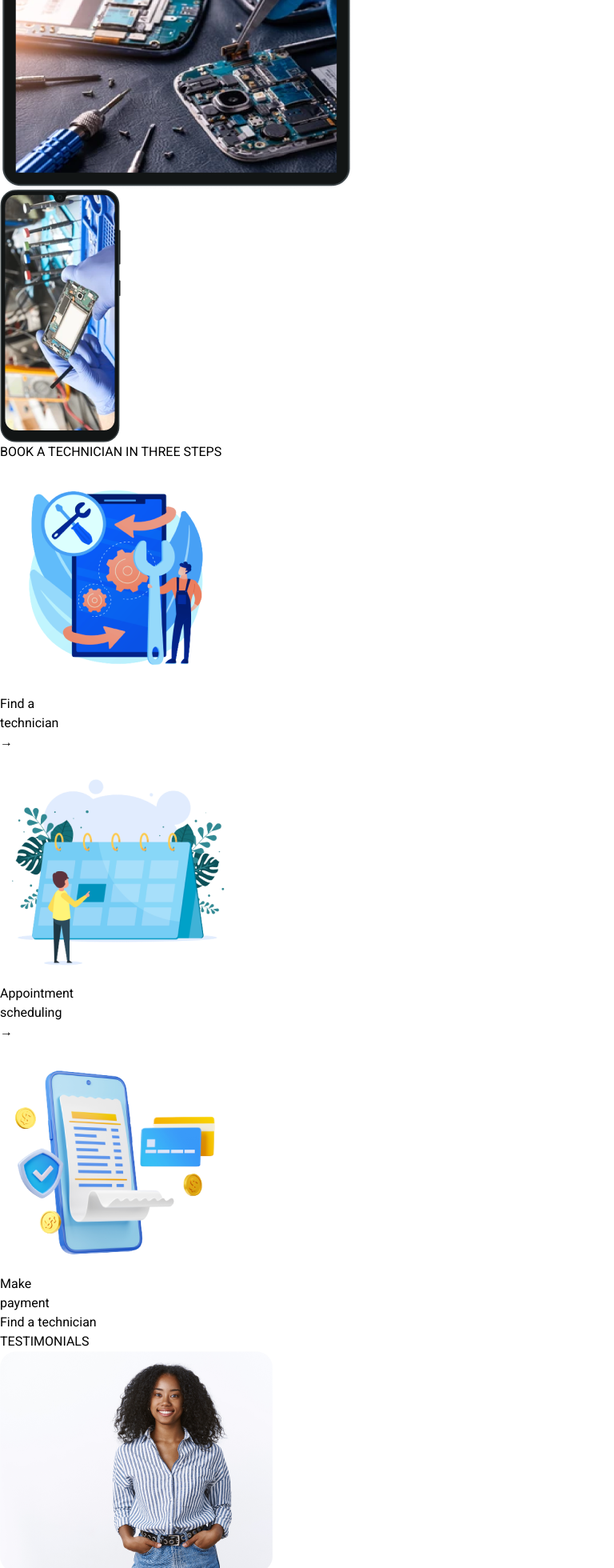
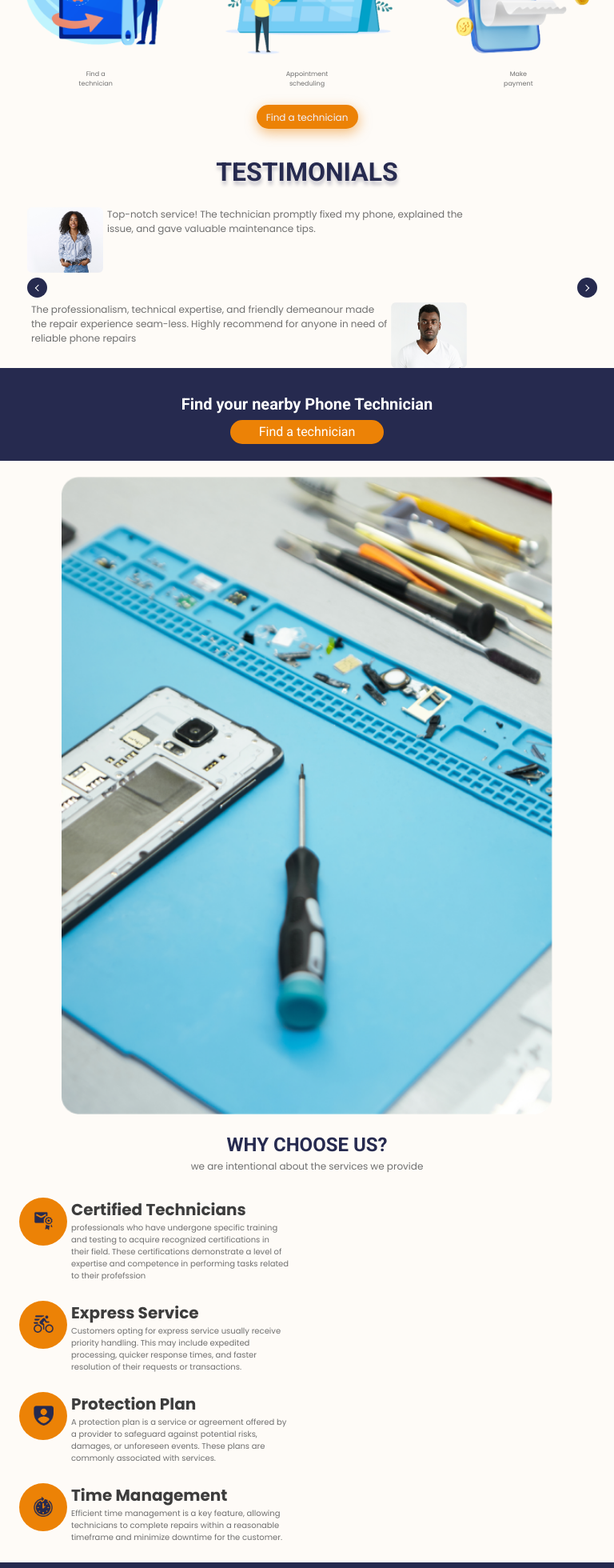
Before and after one commit to TM-Simeon/Phone-repair-app, a React (Create React App) app: page / in a window 768 px wide. Shown: the part 580-2540 px from the top of the page at 80% size. Built offline with nearby package versions, Linux system fonts and the light colour scheme.

Commit message:
home desktop fixed

```diff
--- a/src/components/home.js
+++ b/src/components/home.js
@@ -65,6 +65,27 @@ const Home = () => {
 					</span>
 
 				</div>
+				<div id="service_picture1">
+					<span className="service_picture">
+    					<img src={service_search} alt="service search"/>
+    					<p>Find a technician</p>
+					</span>
+					<span className="arrow1">
+						<p>&#8594;</p>
+					</span>
+					<span className="service_picture">
+						<img src={appointment_schedule} alt="appointment schedule"/>
+    					<p>Appointment scheduling</p>
+					</span>
+					<span className="arrow1">
+						<p>&#8594;</p>
+					</span>
+					<span className="service_picture">
+						<img src={make_payment} alt="make payment"/>
+    					<p>Make payment</p>
+					</span>
+
+				</div>
 				<div id="findTechnicianButton">
 					<Link to="technician">
 					<button>Find a technician</button>
@@ -116,10 +137,8 @@ const Home = () => {
 
 					<div id="box2">
 						<div id="inner_box1">
-							<div id="circle">
-								<div id="flex_circle">
-									<img src={mail_certified} alt="mail certified"/>
-								</div>
+							<div id="flex_circle">
+								<img src={mail_certified} alt="mail certified"/>
 							</div>
 							<div id="text_content">
 								<h2 id="heading">Certified Technicians</h2>
@@ -128,10 +147,8 @@ const Home = () => {
 
 						</div>
 						<div id="inner_box2">
-							<div id="circle">
 							<div id="flex_circle">
 								<img src={bikeman} alt="bike man"/>
-							</div>
 							</div>
 							<div id="text_content">
 								<h2 id="heading">Express Service</h2>
@@ -144,8 +161,9 @@ const Home = () => {
 								<img src={vector} alt="vector"/>
 							</div>
 							<div id="text_content">
-								<h2 id="heading">Time Management</h2>
-								<p id="text">Efficient time management is a key feature, allowing technicians to complete repairs within a reasonable  timeframe and minimize downtime for the customer. </p>
+								<h2 id="heading">Protection Plan</h2>
+								<p id="text">A protection plan is a service or agreement offered by a provider to safeguard against potential risks, damages, or unforeseen events. These plans are commonly associated with services. </p>
+
 							</div>
 
 						</div>
@@ -154,8 +172,8 @@ const Home = () => {
 								<img src={timer} alt="timer"/>
 							</div>
 							<div id="text_content">
-								<h2 id="heading">Protection Plan</h2>
-								<p id="text">A protection plan is a service or agreement offered by a provider to safeguard against potential risks, damages, or unforeseen events. These plans are commonly associated with services. </p>
+								<h2 id="heading">Time Management</h2>
+								<p id="text">Efficient time management is a key feature, allowing technicians to complete repairs within a reasonable  timeframe and minimize downtime for the customer. </p>
 							</div>
 
 						</div>
--- a/src/components/phonehome.css
+++ b/src/components/phonehome.css
@@ -210,6 +210,9 @@
 		font-family: roboto;
 		font-weight: bold;
 	}
+	#service_picture1{
+		display: none;
+	}
 	#service_picture{
 		text-align: center;
 		display: flex;
@@ -309,9 +312,428 @@
 		height: 25px;
 		/*margin-top: 18px;*/
 	}
+	#arrow_box{
+		display: flex;
+		justify-content: space-between;
+		margin: 6px 34px;
+	}
+
+	#arrow_left {
+	  background: #262A4F;
+		display: flex;
+		width: 25px;
+		height: 25px;
+		border-radius: 50%;
+		align-items: center;
+		justify-content: center;
+	}
+	#arrow_right {
+	  background: #262A4F;
+		display: flex;
+		margin-left: 50%;
+		width: 25px;
+		height: 25px;
+		border-radius: 50%;
+		align-items: center;
+		justify-content: center;
+	}
+
+	.arrow {
+	  border: solid white;
+	  border-width: 0 1px 1px 0;
+	  display: inline-block;
+	  /*padding: 3px;*/
+	  min-height: 6px;
+	  min-width: 6px;
+	  margin-left: 3px;
+	}
+	.arrow2 {
+	  border: solid white;
+	  border-width: 0 1px 1px 0;
+	  display: inline-block;
+	  /*padding: 3px;*/
+	  min-height: 6px;
+	  min-width: 6px;
+	  margin-right: 3px;
+	}
+
+	.right {
+	  transform: rotate(-45deg);
+	  -webkit-transform: rotate(-45deg);
+	}
+
+	.left {
+	  transform: rotate(135deg);
+	  -webkit-transform: rotate(135deg);
+	}
 }
-@media screen and (min-width: 392px){
 
+
+
+
+
+
+
+@media screen and (min-width: 392px) and (max-width: 900px){
+	.home{
+		background: #FEFBF7;
+	}
+	.we-do{
+		text-align: center;
+		/*margin-top: 20px;*/
+	}
+	.we-do h1{
+		font-size: 22px;
+		font-weight: bold;
+		text-align: center;
+	  	margin: 0px 18px;
+	  	color: #262A4F;
+	  	font-family: 'roboto';
+	}
+	.we-do h4{
+		font-family: poppins;
+		color: #6F6F6F;
+		font-size: 12px;
+		margin-bottom: 8px;
+	}
+	#findTechnicianButton{
+		/*margin-top: 30px;*/
+		display: flex;
+		height: 30px;
+		width: 127px;
+		background: #EC8206;
+		align-items: center;
+		border-radius: 20px;
+		color: white;
+		align-items: center;
+		justify-content: center;
+		/*margin-top: 30px;*/
+		margin: auto;
+		/*text-align: center;*/
+		/*justify-content: center;*/
+		box-shadow: 1px 5px 15px rgba(236, 130, 6, 0.5);
+
+	}
+	#findTechnicianButton button{
+		font-family: poppins;
+		font-size: 12px;
+		color: #F0F2FF;
+	}
+	#phone-samples {
+		min-height: 145px;
+		background: #262A4F;
+		margin-top: 30px;
+		/*max-height: 100px;*/
+		/*text-align: center;*/
+		/*display: flex;*/
+		align-items: center;
+		justify-content: center;
+		display: flex;
+
+	}
+	.phone_sample img{
+		max-height: 150px;
+		margin: 20px 0px;
+		/*overflow-y: hidden;*/
+	}
+	.phone_sample1 img{
+		max-height: 150px;
+		margin: 20px 80px;
+	}
+	.phone_sample2 img{
+		max-height: 150px;
+		margin: 20px 0px;
+	}
+	#find_your {
+		display: block;
+		position: static;
+		min-height: 116px;
+		width: 100%;
+		background: #262A4F;
+		margin-left: 0%;
+		z-index: 1;
+		text-align: center;
+		align-items: center;
+		justify-content: center;
+		color: white;
+	}
+	#find_your_nearby_technician{
+		display: inline-block;
+		font-size: 20px;
+		font-weight: bold;
+		margin-left: 0%;
+		min-width: 80%;
+		text-align: center;
+		margin-top: 30px;
+		font-size: 20px;
+		/*color: #F0F2FF;*/
+
+	}
+	#find_a_technician{
+		display: flex;
+		align-items: center;
+		justify-content: center;
+		margin: auto;
+		background: #EC8206;
+		/*padding: 10px;*/
+		height: 30px;
+		width: 192px;
+		/*text-align: center;*/
+		border-radius: 25px;
+		margin-top: 5px;
+		margin-left: auto;
+		margin-bottom: 30px;
+	}
+	#box1 {
+		display: block;
+		max-width: 100%;
+		margin-top: 20px;
+		border-radius: 0px;
+		/*background: white;*/
+		text-align: center;
+		/*background: white;*/
+	}
+	#box1 img{
+		margin: auto;
+		min-height: 308px;
+		min-width: 314px;
+		width: 80%;
+	}
+	#box2 {
+		/*background: gray;*/
+		min-height: 400px;
+		display: inline-block;
+		/*width: 80%;*/
+		margin-left: 24px;
+		margin-right: 24px;
+		/*margin-left: 5%;*/
+		/*margin-right: 5%;*/
+		vertical-align: top;
+		margin-top: 30px;
+		/*background: white;*/
+
+	}
+	#why_us {
+		position: static;
+		min-height: 800px;
+		/*top:  1320px;*/
+		width: 100%;
+		/*background: green;*/
+		/*margin-left: 10%;*/
+		/*margin-bottom: 50px;*/
+	}
+	#why_for_large_screen{
+		margin:170px 0px 0px 40%;
+		font-size: 50px;
+		display: none;
+	}
+	#why_for_small_screen{
+		display: block;
+		font-size: 24px;
+		color: #262A4F;
+		text-align: center;
+		font-weight: bold;
+		margin-top: 20px;
+	}
+	#why_for_small_screen1{
+		display: block;
+		text-align: center;
+		font-size: 12px;
+		font-family: poppins;
+		color: #6F6F6F;
+	}
+	#inner_box2{
+		display: flex;
+		align-items: center;
+		margin-left: 0%;
+		margin-top: 60px;
+	}
+	.testimonials {
+		text-align: center;
+	}
+	#testimonials {
+		display: flex;
+		text-align: center;
+		margin: 0px 34px 0px 34px;
+	}
+	.section {
+		/*position: relative;*/
+		min-height: 800px;
+
+	}
+	.phone_sample img{
+	max-height: 105px;
+	margin: 20px 0px;
+	/*overflow-y: hidden;*/
+	}
+	.phone_sample1 img{
+		max-height: 150px;
+		margin: 10px 10px;
+		max-width: 150px;
+	}
+	.phone_sample2 img{
+		max-height: 105px;
+		margin: 20px 0px;
+	}
+	.arrow1{
+		font-size:25px;
+		color: #262A4F;
+		width: 30px;
+	}
+	#booking {
+		text-align: center;
+		font-size: 20px;
+		font-weight: bold;
+		font-family: roboto;
+		font-weight: bold;
+	}
+	#service_picture1{
+		display: none;
+	}
+	#service_picture{
+		text-align: center;
+		display: flex;
+		align-items: center;
+		justify-content: center;
+		font-size: 8px;
+		font-family: poppins;
+		color: #6F6F6F;
+		margin-bottom: 20px;
+	}
+	.testimonials h1{
+		margin-top: 30px;
+		margin-bottom: 20px;
+		font-size: 32px;
+		font-weight: bold;
+  		color: #262A4F;
+  		text-shadow: 1px 5px 4px rgba(38, 42, 79, 0.25);
+	}
+
+	.testimonial_picture2{
+		display: inline-block;
+		min-width: 100px;
+		max-width: 450px;
+		vertical-align: middle;
+		text-align: left;
+		margin:0px  0px 0px 5px;
+		font-family: poppins;
+		font-weight: 400px;
+		color: #6F6F6F;
+		line-height: 18px;
+		font-size: 12px;
+	}
+
+	.testimonial_picture img{
+		height: 82px;
+		width: 95px;
+	}
+	.word_color1{
+		color: #EC8206;
+	}
+	#text_content{
+		display: inline-block;
+		width: 272px;
+		/*min-height: 80px;*/
+		/*background: gold;*/
+		margin-left: 5px;
+		font-size: 10px;
+		font-family: poppins;
+		color: #6F6F6F;
+	}
+	#text_content h2{
+		font-weight: bold;
+		font-size: 20px;
+		color: #3D3D3D;
+	}
+	#inner_box1{
+		display: flex;
+		align-items: flex-start;
+		justify-content: center;
+		margin: 0px 0px 24px 0px;
+	}
+	#inner_box3{
+		display: flex;
+		align-items: flex-start;
+		justify-content: center;
+		margin: 0px 0px 24px 0px;
+		padding-left: 0px;
+	}
+	#inner_box2{
+		display: flex;
+		align-items: flex-start;
+		justify-content: center;
+		margin: 0px 0px 24px 0px;
+	}
+
+	#flex_circle{
+		display: flex;
+		align-items: center;
+		justify-content: center;
+		min-height: 60px;
+		min-width: 60px;
+		border-radius: 50%;
+		background: #EC8206;
+		/*background: white;*/
+		/*vertical-align: middle;*/
+	}
+	#flex_circle img{
+		height: 25px;
+		/*margin-top: 18px;*/
+	}
+	#arrow_box{
+		display: flex;
+		justify-content: space-between;
+		margin: 6px 34px;
+	}
+
+	#arrow_left {
+	  background: #262A4F;
+		display: flex;
+		width: 25px;
+		height: 25px;
+		border-radius: 50%;
+		align-items: center;
+		justify-content: center;
+	}
+	#arrow_right {
+	  background: #262A4F;
+		display: flex;
+		margin-left: 50%;
+		width: 25px;
+		height: 25px;
+		border-radius: 50%;
+		align-items: center;
+		justify-content: center;
+	}
+
+	.arrow {
+	  border: solid white;
+	  border-width: 0 1px 1px 0;
+	  display: inline-block;
+	  /*padding: 3px;*/
+	  min-height: 6px;
+	  min-width: 6px;
+	  margin-left: 3px;
+	}
+	.arrow2 {
+	  border: solid white;
+	  border-width: 0 1px 1px 0;
+	  display: inline-block;
+	  /*padding: 3px;*/
+	  min-height: 6px;
+	  min-width: 6px;
+	  margin-right: 3px;
+	}
+
+	.right {
+	  transform: rotate(-45deg);
+	  -webkit-transform: rotate(-45deg);
+	}
+
+	.left {
+	  transform: rotate(135deg);
+	  -webkit-transform: rotate(135deg);
+	}
 }
 @media screen and (min-width: 768px){
 
@@ -319,7 +741,7 @@
 @media screen and (min-width: 992px){
 
 }
-@media screen and (min-width: 1200px){
+@media screen and (min-width: 1100px){
 	.home{
 		background: #FEFBF7;
 	}
@@ -408,6 +830,9 @@
 		color: #EC8206;
 	}
 	#service_picture{
+		display: none;
+	}
+	#service_picture1{
 		text-align: center;
 		display: flex;
 		align-items: center;
@@ -415,6 +840,7 @@
 		font-size: 20px;
 		font-family: poppins;
 		color: #6F6F6F;
+		margin-bottom: 40px;
 	}
 	#service_picture img{
 		width: 290px;
@@ -438,36 +864,41 @@
 	}
 	.testimonials {
 		text-align: center;
+		width: 1309px;
+		margin: auto;
 	}
 	.testimonials h1{
-		margin-top: 80px;
+		font-size: 40px;
+		font-weight: 700;
+		line-height: 46px;
+		margin-top: 100px;
 		margin-bottom: 30px;
+		color: 262A4F;
 	}
-	.testimonial_picture{
+	#testimonials{
+		display: flex;
+		justify-content: center;
+		align-items: center;
+		width: 849px;
+		margin: auto;
+	}
+	.testimonial_picture2:nth-of-type(2){
 		display: inline-block;
-		min-width: 100px;
-		max-width: 450px;
-		/*min-height: 100px;*/
-		/*background: grey;*/
-		vertical-align: middle;
-		border-radius: 5px;
+		width: 444px;
+		text-align: left;
+		margin-left: 65px;
+		font-size: 20px;
+		font-family: poppins;
+		color: #6F6F6F;
 	}
-	.testimonial_picture img{
-		height: 82px;
-		width: 95px;
-	}
-	.testimonial_picture2{
+	.testimonial_picture2:nth-of-type(1){
 		display: inline-block;
-		min-width: 100px;
-		max-width: 450px;
-		min-height: 100px;
-		vertical-align: middle;
-		margin:0px  10px 0px 10px;
-	}
-	#arrow_box{
-		display: flex;
-		justify-content: space-between;
-		margin: 6px 34px;
+		width: 444px;
+		text-align: left;
+		margin-right: 65px;
+		font-size: 20px;
+		font-family: poppins;
+		color: #6F6F6F;
 	}
 
 	#find_button {
@@ -475,7 +906,8 @@
 	}
 
 	.section {
-		/*position: relative;*/
+		/*display: none;*/
+		position: static;
 		min-height: 1050px;
 		/*align-items: center;*/
 		/*justify-content: center;*/
@@ -488,54 +920,50 @@
 
 	#find_your {
 		display: flex;
-		position: absolute;
-		min-height: 80px;
-		width: 80%;
+		position: relative;
+		height: 249px;
+		width: 1209px;
 		background: #262A4F;
-		margin-left: 5%;
-		margin-right: 5%;
+		margin: auto;
 		z-index: 1;
 		align-items: center;
-		justify-items: center;
+		justify-content: space-between;
 		color: white;
 	}
 	#find_your_nearby_technician{
-		display: inline-block;
-		/*vertical-align: middle;*/
-		/*margin-left: 10%;*/
-		text-align: center;
 		color: #F0F2FF;
+		font-size: 40px;
+		font-weight: 700;
+		margin-left: 78px;
 
 	}
 	#find_a_technician{
 		display: flex;
 		align-items: center;
 		justify-content: center;
-		margin: auto;
+		/*margin: auto;*/
 		background: #EC8206;
-		/*padding: 10px;*/
-		height: 30px;
-		width: 192px;
-		/*text-align: center;*/
-		border-radius: 25px;
-		margin-top: 5px;
-		margin-left: auto;
+		height: 60px;
+		width: 270px;
+		border-radius: 50px;
+		margin-right: 128px;
 		min-width: 170px;
 		font-size: 16px;
 		color: #F0F2FF;
 	}
 	#why_us {
-		position: absolute;
+		position: relative;
 		min-height: 900px;
-		top:  1320px;
 		width: 100%;
 		background: #FFF3E4;
-		/*margin-left: 10%;*/
-		/*margin-bottom: 50px;*/
+		margin-top: -90px;
+		/*z-index: -2;*/
 	}
 	#why_for_large_screen{
-		margin:170px 0px 0px 40%;
+		padding-top: 216px;
 		font-size: 50px;
+		font-weight: bold;
+		text-align: center;
 	}
 	#why_for_small_screen{
 		display: none;
@@ -555,7 +983,8 @@
 		vertical-align: top;
 	}
 	#box1 img{
-		max-height: 500px;
+		height: 716px;
+		width: 552px;
 	}
 	#box2 {
 		/*background: gray;*/
@@ -571,6 +1000,11 @@
 	#inner_box1{
 		display: flex;
 		align-items: center;
+		min-width: 802px;
+		height: 208px;
+	}
+	#inner_box1 p{
+		width: 613px;
 	}
 	#inner_box3{
 		/*background: white;*/
@@ -578,64 +1012,80 @@
 		display: flex;
 		align-items: center;
 	}
+	#inner_box3 p{
+		width: 549px;
+	}
 	#inner_box2{
+		display: flex;
 		margin-left: 20%;
 		margin-top: 60px;
+		min-width: 743px;
 	}
-	#circle {
+	#inner_box2 p{
+		width: 525px;
+	}
+/*	#circle {
 		min-height: 80px;
 		min-width: 80px;
 		display: inline-block;
 		background: #EC8206;
 		border-radius: 50%;
 		margin-top: 20px;
-		/*display: absolute;*/
-		/*vertical-align: top;*/
-	}
+	}*/
 	#flex_circle{
 		display: flex;
 		align-items: center;
 		justify-content: center;
-		/*background: white;*/
-		/*vertical-align: middle;*/
+		width: 149px;
+		height: 149px;
+		background: #EC8206;
+		border-radius: 50%;
 	}
 	#flex_circle img{
-		max-height: 50px;
-		/*margin-top: 18px;*/
+		height: 70px;
+		width: 70px;
 	}
 
 	#text_content{
 		display: inline-block;
-		/*min-width: 50%;*/
-		/*min-height: 80px;*/
-		/*background: gold;*/
-		margin-left: 15px;
-		font-size: 15px;
+		margin-left: 57px;
+
 	}
 	#text_content h2{
-		font-weight: bold;
-		font-size: 18px;
+		font-weight: 700;
+		font-size: 40px;
+	}
+	#text_content p{
+		font-size: 20px;
+		font-weight: 400;
+		line-height: 30px;
+		font-family: poppins;
+		color: #6F6F6F;
 	}
 
 	#heading{
 		/*line-height: 5px;*/
 	}
+	#arrow_box{
+		display: flex;
+		justify-content: space-between;
+		margin: 6px 0px;
+	}
 
 	#arrow_left {
-	  background: #262A4F;
+	  	background: #262A4F;
 		display: flex;
-		width: 25px;
-		height: 25px;
+		width: 75px;
+		height: 75px;
 		border-radius: 50%;
 		align-items: center;
 		justify-content: center;
 	}
 	#arrow_right {
-	  background: #262A4F;
+	  	background: #262A4F;
 		display: flex;
-		margin-left: 50%;
-		width: 25px;
-		height: 25px;
+		width: 75px;
+		height: 75px;
 		border-radius: 50%;
 		align-items: center;
 		justify-content: center;
@@ -646,18 +1096,18 @@
 	  border-width: 0 1px 1px 0;
 	  display: inline-block;
 	  /*padding: 3px;*/
-	  min-height: 6px;
-	  min-width: 6px;
-	  margin-left: 3px;
+	  min-height: 15px;
+	  min-width: 15px;
+	  margin-left: 7.15px;
 	}
 	.arrow2 {
 	  border: solid white;
 	  border-width: 0 1px 1px 0;
 	  display: inline-block;
 	  /*padding: 3px;*/
-	  min-height: 6px;
-	  min-width: 6px;
-	  margin-right: 3px;
+	  min-height: 15px;
+	  min-width: 15px;
+	  margin-right: 7.5px;
 	}
 
 	.right {
```
